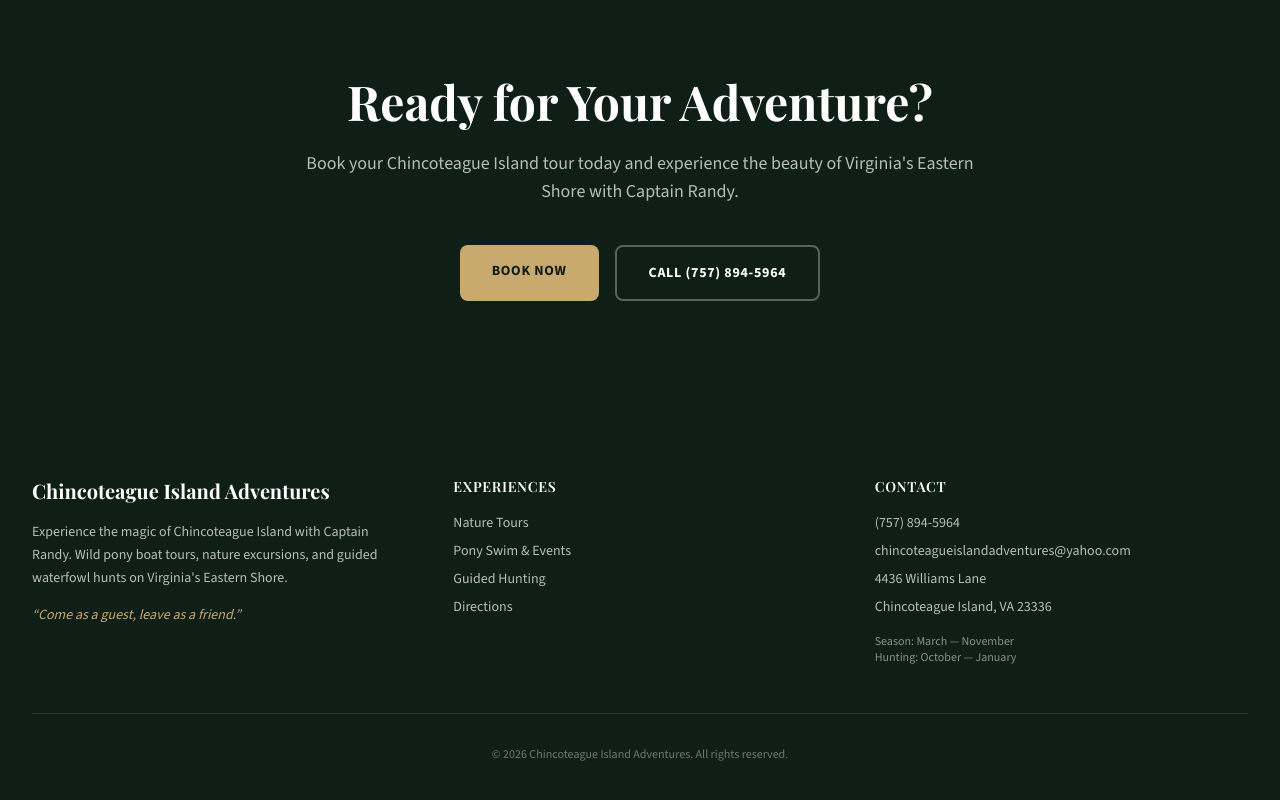
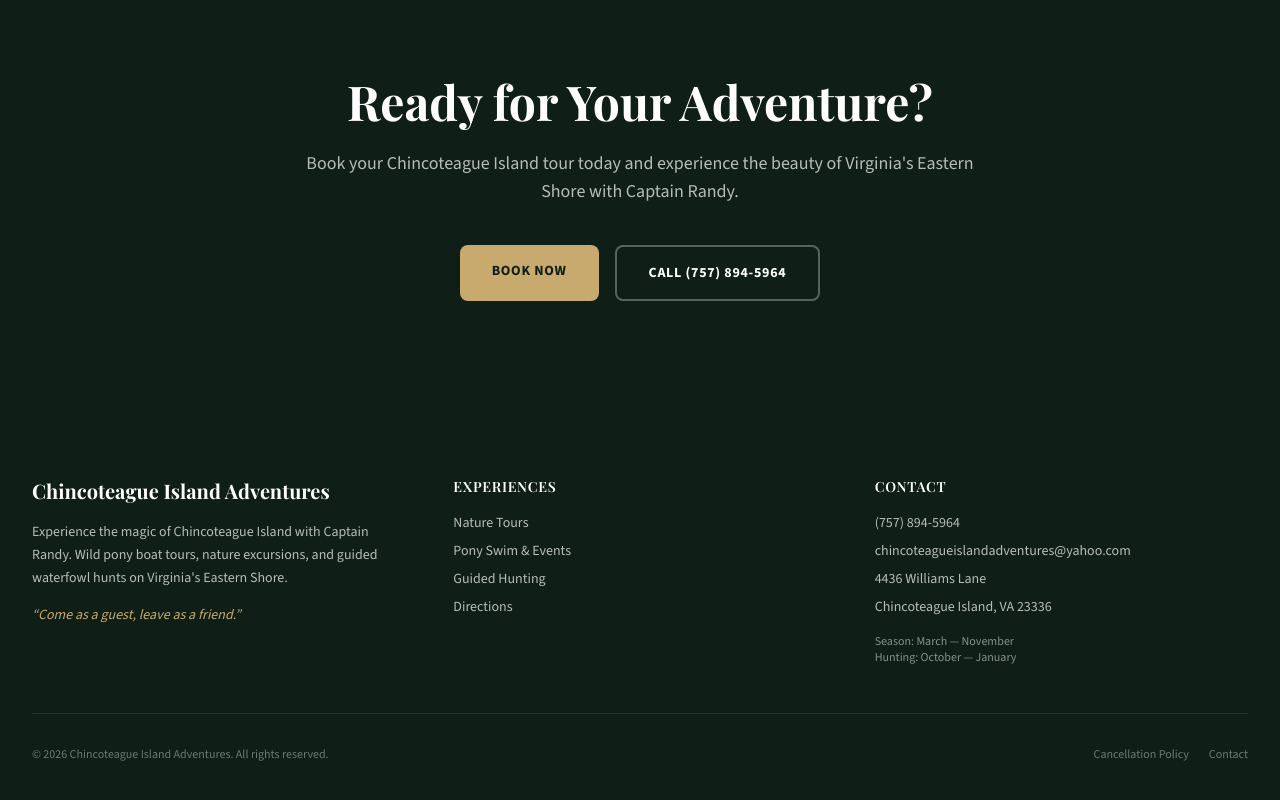
Before and after one commit to bensblueprints/sr-chincoteague-island-cnknvy, a Next.js app: page / in a window 1280 px wide. Shown: the part 2974-3774 px from the top of the page. Built offline with nearby package versions, Linux system fonts and the light colour scheme; a web font is replaced by a local one.

Commit message:
Add dedicated cancellation policy page linked from footer

```diff
--- a/components/Footer.tsx
+++ b/components/Footer.tsx
@@ -74,8 +74,16 @@ export function Footer() {
           </div>
         </div>
 
-        <div className="mt-12 pt-8 border-t border-white/10 text-center text-xs text-white/40">
-          © {new Date().getFullYear()} {site.name}. All rights reserved.
+        <div className="mt-12 pt-8 border-t border-white/10 flex flex-col md:flex-row items-center justify-between gap-4 text-xs text-white/40">
+          <div>© {new Date().getFullYear()} {site.name}. All rights reserved.</div>
+          <div className="flex gap-5">
+            <Link href="/cancellation-policy" className="hover:text-accent transition-colors">
+              Cancellation Policy
+            </Link>
+            <Link href="/contact" className="hover:text-accent transition-colors">
+              Contact
+            </Link>
+          </div>
         </div>
       </div>
     </footer>
```
